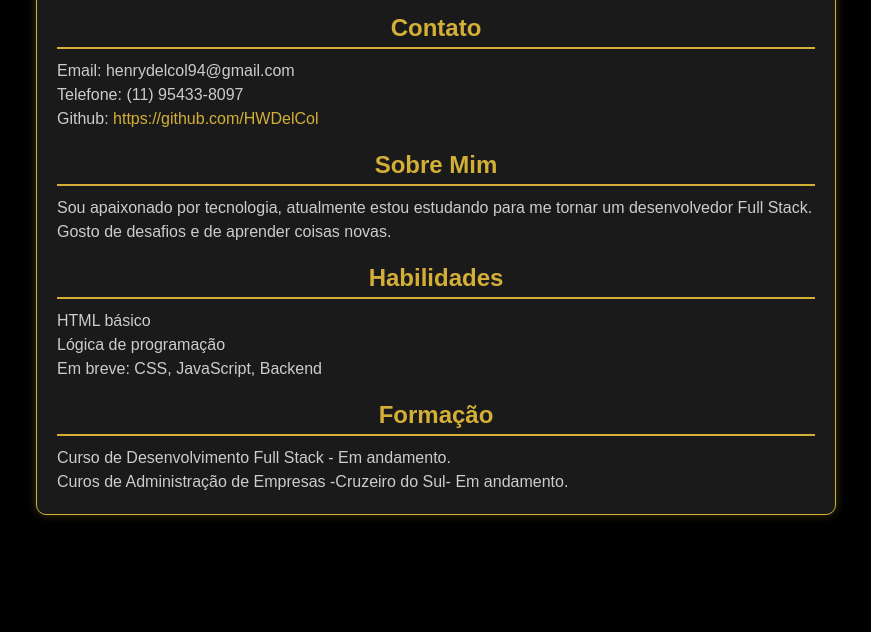
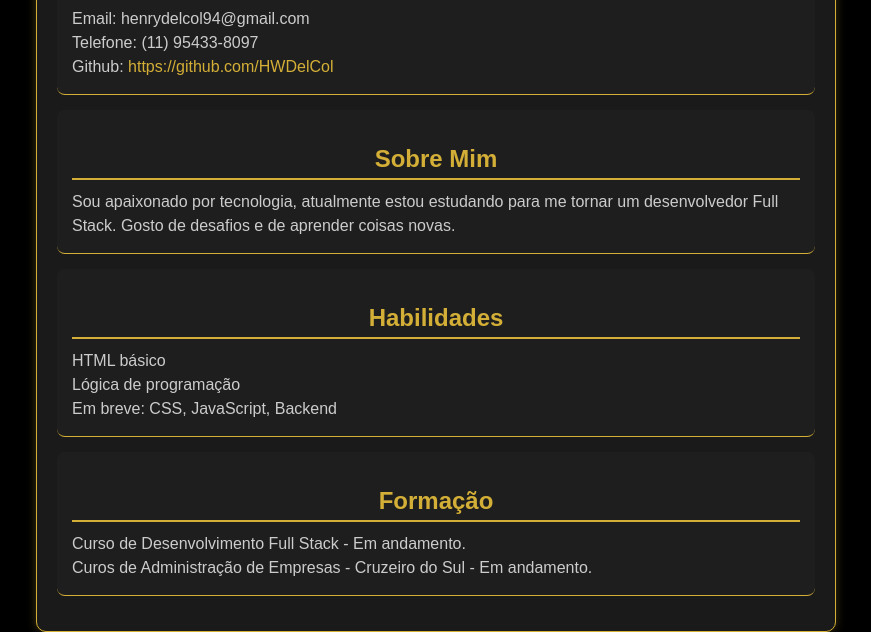
Before and after one commit to HWDelCol/curriculo-fullstack, a plain HTML site: page index.html in a window 1280 px wide. Shown: the part 198-830 px from the top of the page, without its empty margins (204-1075 px from the left). Before the commit the page ends 800 px from the top, so only its background shows below. Drawn offline with Linux system fonts and the light colour scheme.

Commit message:
add sub card

```diff
--- a/assets/style.css
+++ b/assets/style.css
@@ -32,6 +32,14 @@ section{
     border: 1px solid #d4af37;
     border-radius: 10px;
     box-shadow: 0 0 10px rgba(210,175,55,0.3);
+}
+
+.sub-card {
+    background-color: rgba(255, 255, 255, 0.02); /* fundo quase transparente */
+    padding: 15px;
+    border-radius: 8px;
+    margin-bottom: 15px;
+    border-bottom: 1px solid #d4af37; /* borda inferior dourada */
 }
 
 /*Cabeçalho*/
--- a/index.html
+++ b/index.html
@@ -12,25 +12,39 @@
         <section class="card">
             <h1>Henry William Del Col</h1>
         <p>Desenvoldedor Full Stack em formação</p>
+
+        <div class="sub-card">
             <h2>Contato</h2>
             <ul>
                 <li>Email: henrydelcol94@gmail.com</li>
                 <li>Telefone: (11) 95433-8097</li>
                 <li>Github: <a href="https://github.com/HWDelCol">https://github.com/HWDelCol</a></li>
             </ul>
+        </div>
+
+        <div class="sub-card">
             <h2>Sobre Mim</h2>
             <p>Sou apaixonado por tecnologia, atualmente estou estudando para me tornar um desenvolvedor Full Stack. Gosto de desafios e de aprender coisas novas.</p>
+        </div>
+
+        <div class="sub-card">
             <h2>Habilidades</h2>
             <ul>
                 <li>HTML básico</li>
                 <li>Lógica de programação</li>
                 <li>Em breve: CSS, JavaScript, Backend</li>
             </ul>
+        </div>
+
+
+        <div class="sub-card">
             <h2>Formação</h2>
             <ul>
                 <li>Curso de Desenvolvimento Full Stack - Em andamento.</li>
-            <li>Curos de Administração de Empresas -Cruzeiro do Sul- Em andamento.</li>
+                <li>Curos de Administração de Empresas - Cruzeiro do Sul - Em andamento.</li>
             </ul>
+        </div>
+
         </section>
     </body>
 </html>
```
Lines whose indentation alone changed are shown as unchanged.
